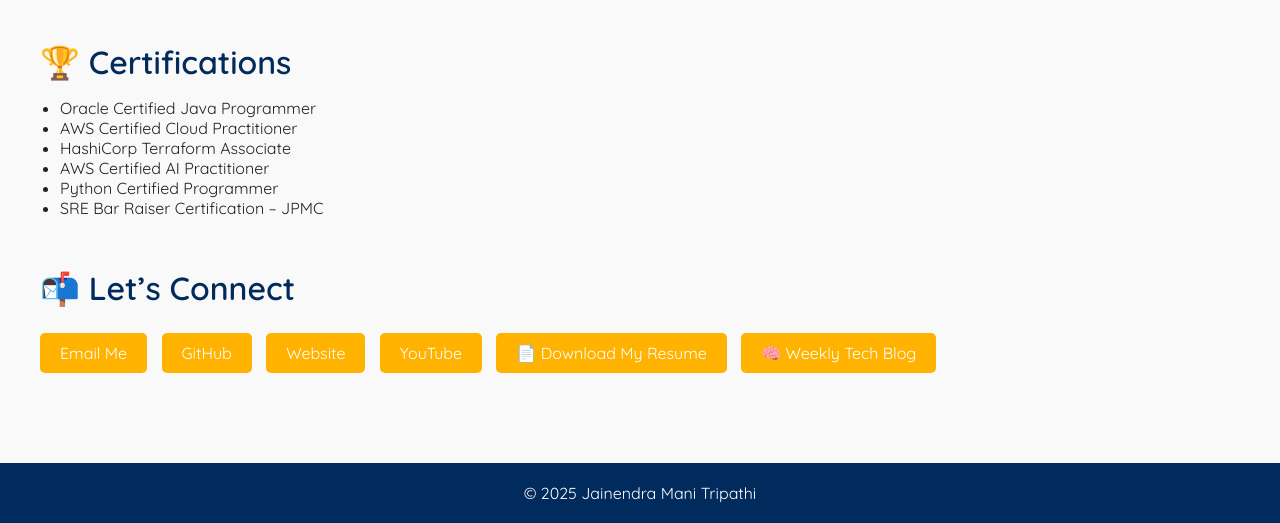
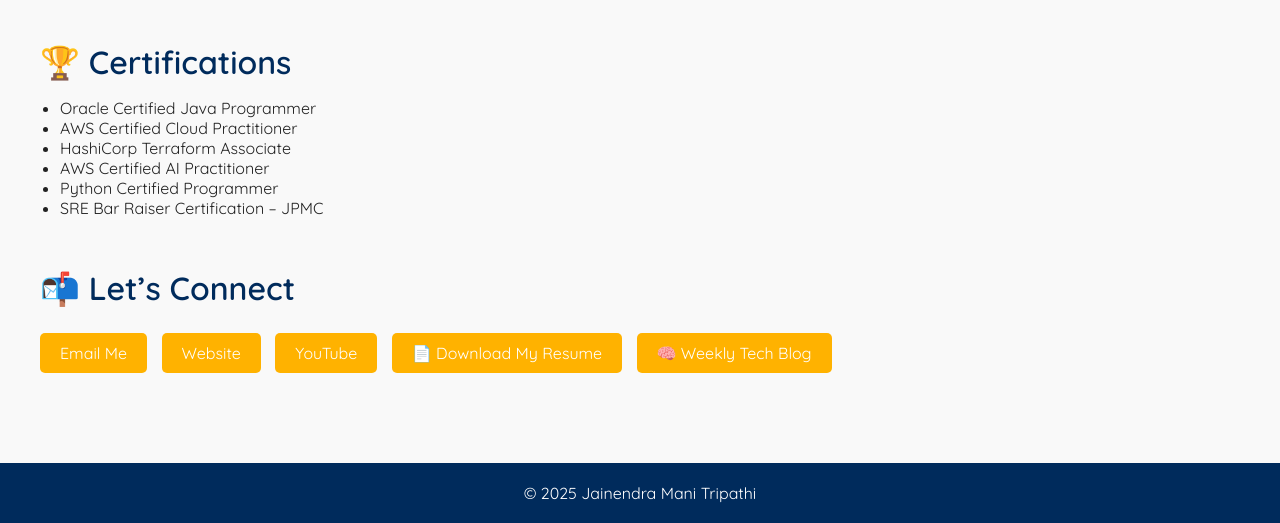
Before and after one commit to JMTripathi/jmtprofile, a plain HTML site: page index.html in a window 1280 px wide. Shown: the part 2524-3047 px from the top of the page. Drawn offline with nearby package versions, Linux system fonts and the light colour scheme.

Commit message:
Update index.html

```diff
--- a/index.html
+++ b/index.html
@@ -365,7 +365,6 @@
   <section id="contact" class="contact">
     <h2>📬 Let’s Connect</h2>
     <a href="mailto:jainendra.mailbox@gmail.com">Email Me</a>
-    <a href="https://github.com/JMTripathi" target="_blank">GitHub</a>
     <a href="https://www.jmtripathi.com" target="_blank">Website</a>
     <a href="https://www.youtube.com/@knowledgebriefs5405" target="_blank">YouTube</a>
     <a href="assets/resume-jainendra-tripathi.pdf" target="_blank" download>📄 Download My Resume</a>
```
